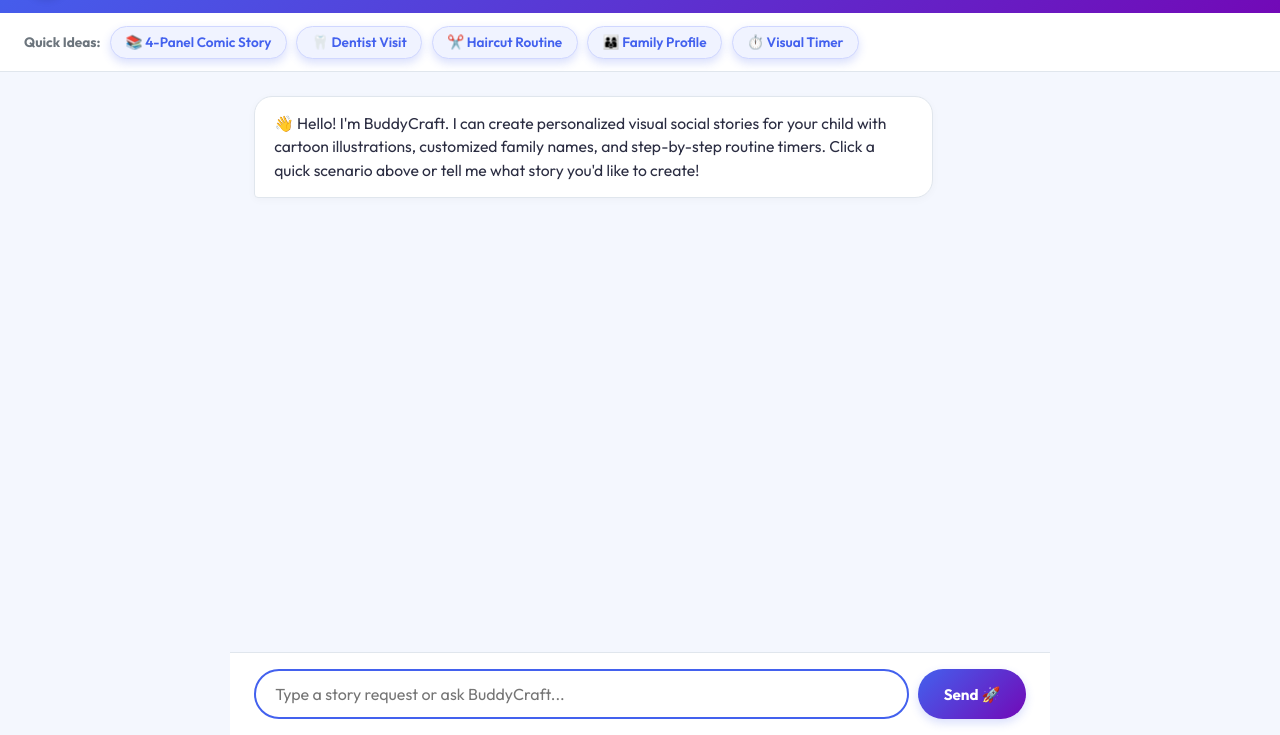
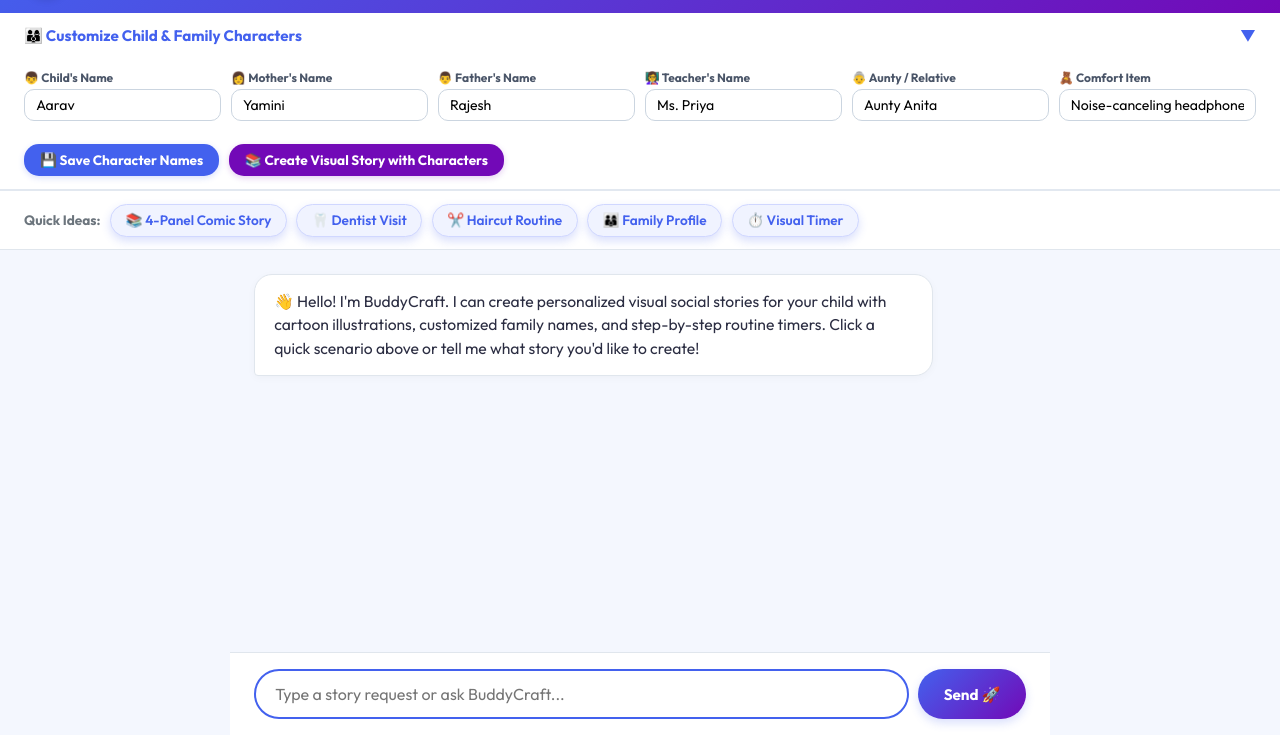
Before and after one commit to sumitgupta28/buildwithgemini-social-story-agent, a website: page frontend/static/index.html in a window 1280 px wide. Shown: the part 65-800 px from the top of the page. Drawn offline with nearby package versions, Linux system fonts and the light colour scheme.

Commit message:
feat: add character customizer panel and fallback image fixes

```diff
--- a/deployment_metadata.json
+++ b/deployment_metadata.json
@@ -3,5 +3,5 @@
   "deployment_target": "agent_runtime",
   "is_a2a": true,
   "agent_directory": "app",
-  "deployment_timestamp": "2026-09-22T15:51:19.081820+00:00"
+  "deployment_timestamp": "2026-09-22T16:01:10.555979+00:00"
 }
--- a/frontend/static/index.html
+++ b/frontend/static/index.html
@@ -253,6 +253,72 @@
     line-height: 1.35;
   }
 
+  /* Profile Customizer Panel */
+  .profile-panel {
+    background: #ffffff;
+    border-bottom: 2px solid #e2e8f0;
+    padding: 0.8rem 1.5rem;
+    box-shadow: 0 4px 12px rgba(0,0,0,0.03);
+  }
+  .profile-header {
+    display: flex;
+    justify-content: space-between;
+    align-items: center;
+    cursor: pointer;
+    font-weight: 700;
+    color: #4361ee;
+    font-size: 0.95rem;
+  }
+  .profile-grid {
+    display: grid;
+    grid-template-columns: repeat(auto-fit, minmax(150px, 1fr));
+    gap: 0.6rem;
+    margin-top: 0.8rem;
+  }
+  .profile-field { display: flex; flex-direction: column; }
+  .profile-field label {
+    font-size: 0.75rem;
+    font-weight: 700;
+    color: #4a5568;
+    margin-bottom: 0.2rem;
+  }
+  .profile-field input {
+    width: 100%;
+    padding: 0.4rem 0.7rem;
+    font-size: 0.88rem;
+    border: 1.5px solid #cbd5e0;
+    border-radius: 10px;
+    outline: none;
+  }
+  .profile-field input:focus { border-color: #4361ee; }
+  .profile-actions {
+    display: flex;
+    gap: 0.6rem;
+    margin-top: 0.8rem;
+  }
+  .btn-save {
+    background: #4361ee;
+    color: #fff;
+    border: none;
+    padding: 0.45rem 1rem;
+    border-radius: 15px;
+    font-size: 0.85rem;
+    font-weight: 700;
+    cursor: pointer;
+    box-shadow: 0 2px 6px rgba(67, 97, 238, 0.2);
+  }
+  .btn-story {
+    background: #7209b7;
+    color: #fff;
+    border: none;
+    padding: 0.45rem 1rem;
+    border-radius: 15px;
+    font-size: 0.85rem;
+    font-weight: 700;
+    cursor: pointer;
+    box-shadow: 0 2px 6px rgba(114, 9, 183, 0.2);
+  }
+
   .material-symbols-outlined { font-family: 'Material Symbols Outlined'; font-size: 1.4rem; line-height: 1; vertical-align: middle; color: #4361ee; }
 </style>
 </head>
@@ -264,6 +330,46 @@
     <p>Personalized Visual Social Stories for Special Needs Children</p>
   </div>
 </header>
+
+<!-- Character & Family Customization Panel -->
+<div class="profile-panel">
+  <div class="profile-header" onclick="toggleProfile()">
+    <span>👨‍👩‍👦 Customize Child & Family Characters</span>
+    <span id="toggle-icon">▼</span>
+  </div>
+  <div id="profile-body" class="profile-grid" style="display: flex; flex-direction: column;">
+    <div class="profile-grid">
+      <div class="profile-field">
+        <label>👦 Child's Name</label>
+        <input id="p-child" value="Aarav" placeholder="Child's Name">
+      </div>
+      <div class="profile-field">
+        <label>👩 Mother's Name</label>
+        <input id="p-mother" value="Yamini" placeholder="Mother's Name">
+      </div>
+      <div class="profile-field">
+        <label>👨 Father's Name</label>
+        <input id="p-father" value="Rajesh" placeholder="Father's Name">
+      </div>
+      <div class="profile-field">
+        <label>👩‍🏫 Teacher's Name</label>
+        <input id="p-teacher" value="Ms. Priya" placeholder="Teacher's Name">
+      </div>
+      <div class="profile-field">
+        <label>👵 Aunty / Relative</label>
+        <input id="p-aunty" value="Aunty Anita" placeholder="Aunty / Friend">
+      </div>
+      <div class="profile-field">
+        <label>🧸 Comfort Item</label>
+        <input id="p-comfort" value="Noise-canceling headphones" placeholder="Sensory Item">
+      </div>
+    </div>
+    <div class="profile-actions">
+      <button class="btn-save" onclick="saveCharacterProfile()">💾 Save Character Names</button>
+      <button class="btn-story" onclick="createStoryWithProfile()">📚 Create Visual Story with Characters</button>
+    </div>
+  </div>
+</div>
 
 <div class="quick-bar">
   <span class="quick-label">Quick Ideas:</span>
@@ -285,6 +391,38 @@
 const log = document.getElementById("log");
 const form = document.getElementById("form");
 const input = document.getElementById("input");
+
+function toggleProfile() {
+  const body = document.getElementById("profile-body");
+  const icon = document.getElementById("toggle-icon");
+  if (body.style.display === "none") {
+    body.style.display = "flex";
+    icon.textContent = "▼";
+  } else {
+    body.style.display = "none";
+    icon.textContent = "▲";
+  }
+}
+
+function saveCharacterProfile() {
+  const child = document.getElementById("p-child").value || "Aarav";
+  const mother = document.getElementById("p-mother").value || "Yamini";
+  const father = document.getElementById("p-father").value || "Rajesh";
+  const teacher = document.getElementById("p-teacher").value || "Ms. Priya";
+  const aunty = document.getElementById("p-aunty").value || "Aunty Anita";
+  const comfort = document.getElementById("p-comfort").value || "Noise-canceling headphones";
+
+  const msg = `Set up family profile for ${child}: Mother ${mother}, Father ${father}, Teacher ${teacher}, Relative/Friend ${aunty}, Comfort Item: ${comfort}`;
+  sendQuick(msg);
+}
+
+function createStoryWithProfile() {
+  const child = document.getElementById("p-child").value || "Aarav";
+  const mother = document.getElementById("p-mother").value || "Yamini";
+  const msg = `Create a 4-panel visual comic book story for ${child} visiting the dentist with Mom ${mother}`;
+  sendQuick(msg);
+}
+
 
 function el(tag, cls, text) { const e = document.createElement(tag); if (cls) e.className = cls; if (text != null) e.textContent = text; return e; }
 
```
Also changed, not shown: 2 other files.
